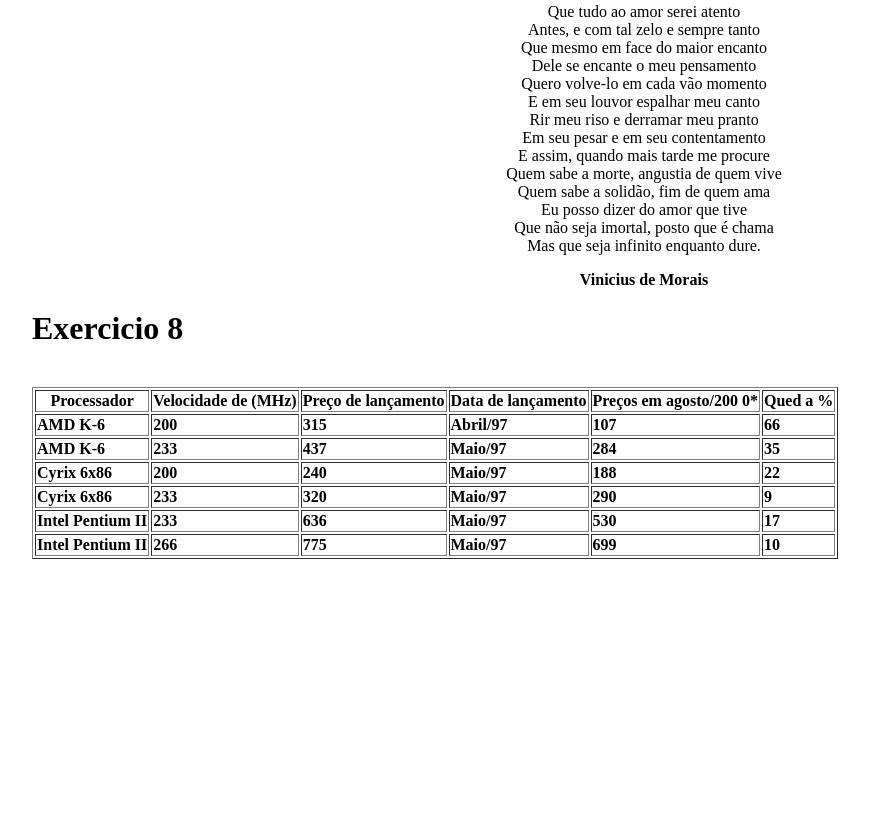
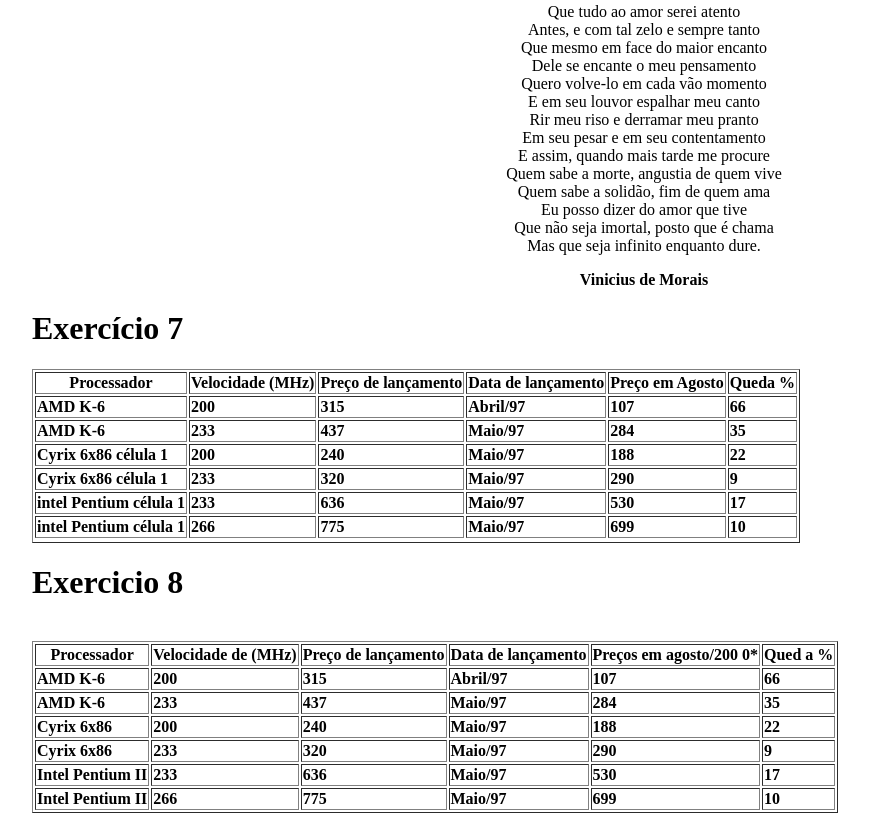
Before and after one commit to Spartans2018/Atividade-DevOps, a plain HTML site: page index.html in a window 1280 px wide. Shown: the part 1007-1836 px from the top of the page, without its empty margins (16-885 px from the left). Before the commit the page ends 1582 px from the top, so only its background shows below. Drawn offline with Linux system fonts and the light colour scheme.

Commit message:
RESPOSTA FINAL

```diff
--- a/index.html
+++ b/index.html
@@ -57,7 +57,67 @@
                 <div><b>Vinicius de Morais<b></div>
             </p>
         </center>
+	<h1>Exercício 7</h1>
+<table border="1">
+<tr>
+<th>Processador</th>
+<th>Velocidade (MHz)</th>
+<th>Preço de lançamento</th>
+<th>Data de lançamento</th>
+<th>Preço em Agosto</th>
+<th>Queda %</th>
+</tr>
+<tr>
+<td> AMD K-6 </td>
+<td> 200</td>
+<td> 315</td>
+<center><td>Abril/97 </td></center>
+<td>107</td>
+<td>66</td>
+</tr>
+<tr>
+<td>AMD K-6 </td>
+<td>233</td>
+<td>437</td>
+<td>Maio/97</td>
+<td>284</td>
+<td>35</td>
+</tr>
+<tr>
+<td>Cyrix 6x86 célula 1</td>
+<td>200</td>
+<td>240</td>
+<td>Maio/97</td>
+<td>188</td>
+<td>22</td>
 
+</tr>
+<tr>
+<td>Cyrix 6x86 célula 1</td>
+<td>233</td>
+<td>320</td>
+<td>Maio/97</td>
+<td>290</td>
+<td>9</td>
+</tr>
+ <tr>
+<td>intel Pentium célula 1</td>
+<td>233</td>
+<td>636</td>
+<td>Maio/97</td>
+<td>530</td>
+<td>17</td>
+</tr>
+ <tr>
+<td>intel Pentium célula 1</td>
+<td>266</td>
+<td>775</td>
+<td>Maio/97</td>
+<td>699</td>
+<td>10</td></tr>
+<tr>
+
+</table>
    <h1>Exercicio 8</h1><br>
 
   <table border="1">
```
